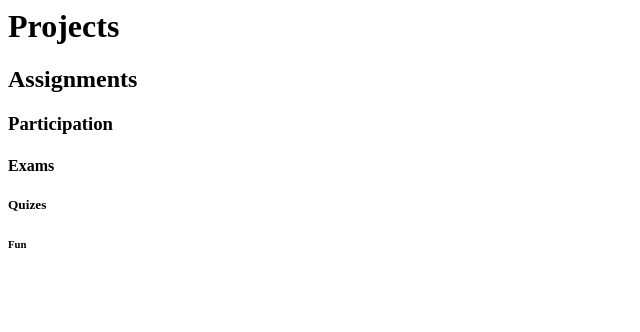
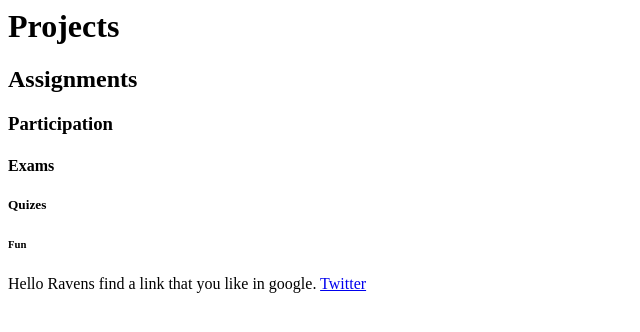
Before and after one commit to connorlauff/connorlauff.github.io, a plain HTML site: page practice.html in a window 1280 px wide. Shown: the whole page, without its empty margins (0-640 px from the left). Drawn offline with Linux system fonts and the light colour scheme.

Commit message:
Add paragraph and link

```diff
--- a/practice.html
+++ b/practice.html
@@ -15,6 +15,19 @@
 	<h6>Fun</h6>
 
 
+	<p>Hello Ravens find a link
+that you like in google.
+	<a href="https://twitter.com/"> Twitter </a>
+
+
+
+
+
+</p>
+
+
+
+
 </body>
 
 
```
